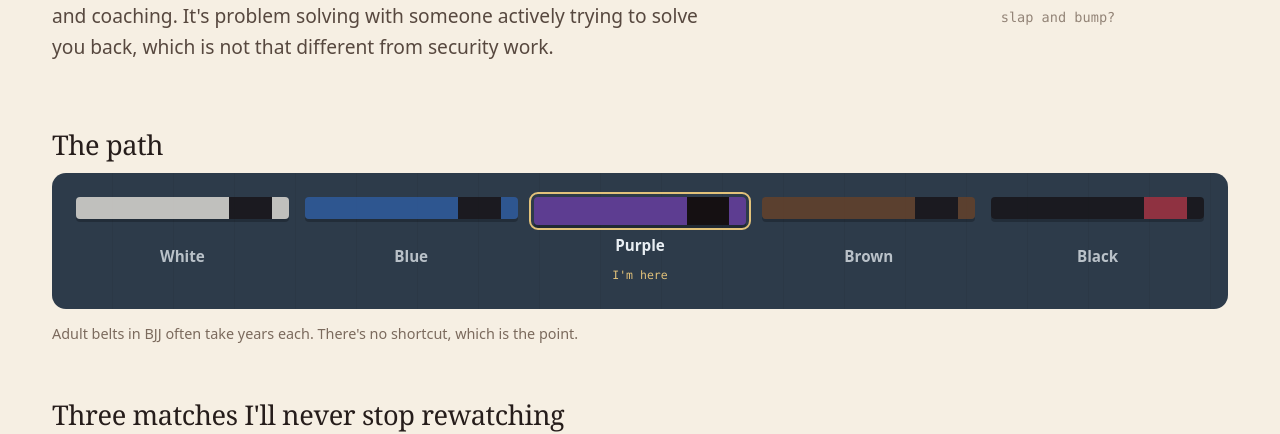
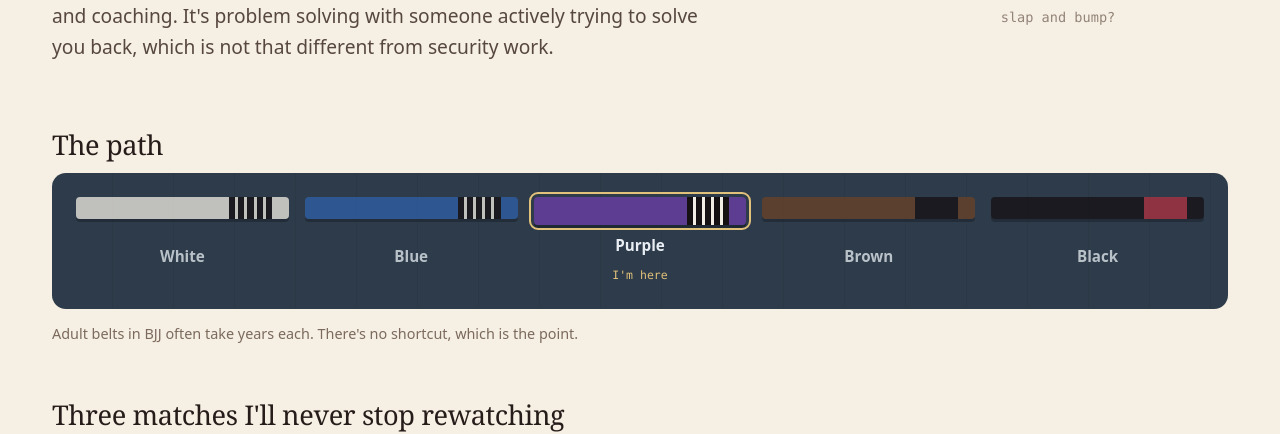
Before and after one commit to mzarem01/miketaps-site, an Astro site: page /the-mat in a window 1280 px wide. Shown: the part 367-801 px from the top of the page. Built offline with nearby package versions, Linux system fonts and the light colour scheme; Astro itself is replaced by a stand-in of ours.

Commit message:
The Mat: four stripes on white, blue and purple belts
Co-Authored-By: Claude Opus 5.5 <noreply@anthropic.com>
Claude-Session: https://claude.ai/code/session_0182XSRiZFmsA7LZPqH86k1i

```diff
--- a/src/pages/the-mat/index.astro
+++ b/src/pages/the-mat/index.astro
@@ -4,9 +4,9 @@ import WristLock from '../../components/WristLock.astro';
 import { BUILD } from '../../data/build';
 
 const belts = [
-  { name: 'White', color: '#f2ede4', bar: '#151012' },
-  { name: 'Blue', color: '#2f5fa8', bar: '#151012' },
-  { name: 'Purple', color: '#5d3d91', bar: '#151012', me: true },
+  { name: 'White', color: '#f2ede4', bar: '#151012', stripes: 4 },
+  { name: 'Blue', color: '#2f5fa8', bar: '#151012', stripes: 4 },
+  { name: 'Purple', color: '#5d3d91', bar: '#151012', stripes: 4, me: true },
   { name: 'Brown', color: '#6b4226', bar: '#151012' },
   { name: 'Black', color: '#141012', bar: '#b0303f' },
 ];
@@ -64,7 +64,9 @@ const matches = [
       <ol class="belt-row">
         {belts.map((b) => (
           <li class={b.me ? 'belt me' : 'belt'}>
-            <span class="strip" style={`--c:${b.color};--bar:${b.bar}`} aria-hidden="true"></span>
+            <span class="strip" style={`--c:${b.color};--bar:${b.bar}`} aria-hidden="true">
+              {b.stripes && (<span class="tape">{Array.from({ length: b.stripes }, () => <i />)}</span>)}
+            </span>
             <span class="b-name">{b.name}</span>
             {b.me && <span class="here">I'm here</span>}
           </li>
@@ -179,6 +181,18 @@ const matches = [
     border-radius: 4px;
     background: linear-gradient(90deg, var(--c) 0 72%, var(--bar) 72% 92%, var(--c) 92%);
     box-shadow: 0 3px 0 rgba(0, 0, 0, 0.3);
+    position: relative;
+  }
+  .tape {
+    position: absolute;
+    inset: 0 8% 0 72%;
+    display: flex;
+    justify-content: space-evenly;
+  }
+  .tape i {
+    width: 3px;
+    background: #f2ede4;
+    box-shadow: 0 0 0 0.5px rgba(0, 0, 0, 0.25);
   }
   .me .strip {
     height: 28px;
```
